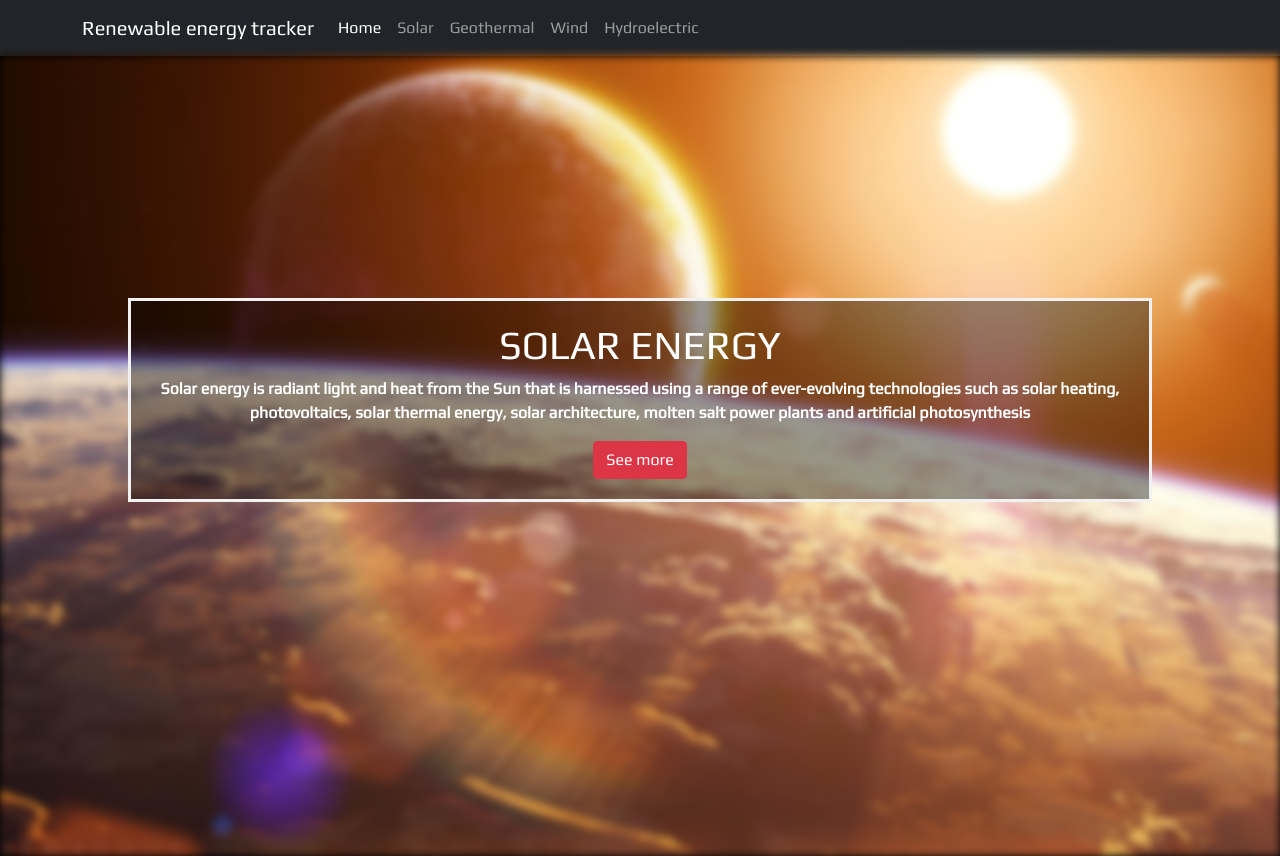
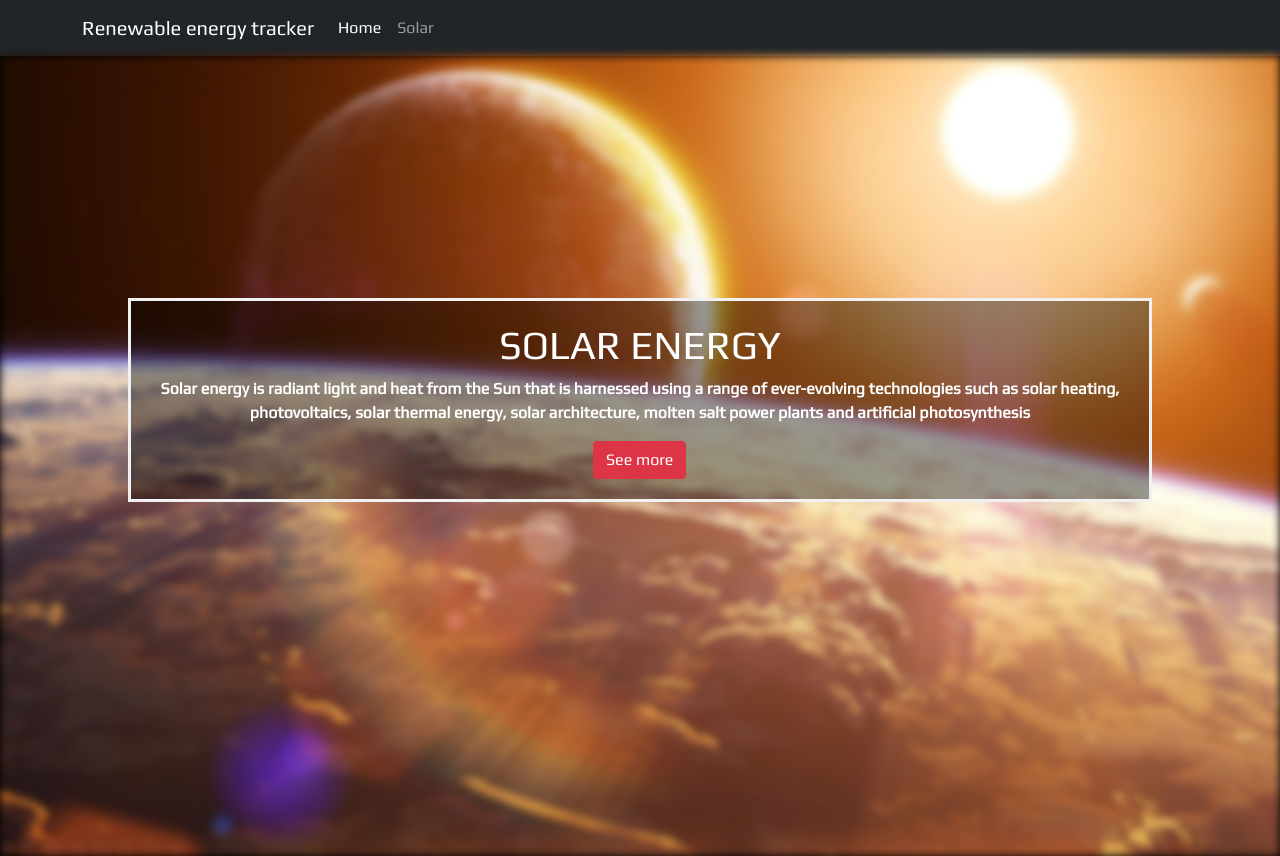
Before and after one commit to ripterdust/finalProyectWeatherEnglish, a React (Create React App) app in the folder it3-app/: page / in a window 1280 px wide. Built offline with nearby package versions, Linux system fonts and the light colour scheme.

Commit message:
Eliminadas las fuentes de energía inecesarias

```diff
--- a/it3-app/src/App.js
+++ b/it3-app/src/App.js
@@ -1,13 +1,11 @@
 import {
   BrowserRouter as Router,
   Route,
-  Switch
+  Switch,
+  Redirect
 } from 'react-router-dom';
-import { Geo } from './components/Geo';
-import { Hydro } from './components/Hydro';
 import { MainPage } from './components/MainPage';
 import { Navbar } from './components/Navbar';
-import { Wind } from './components/Wind';
 import { SolarRouter } from './routers/SolarRouter';
 
 export const App = () => {
@@ -17,11 +15,11 @@ export const App = () => {
 
         <Switch>
             <Route exact path='/' component={ MainPage } />
-            <Route path='/wind' component={Wind} />
-            <Route path='/geo' component={Geo} />
-            <Route path='/hydro' component={Hydro} />
             <Route path='/solar' component={SolarRouter} />
+
+            <Redirect to="/" />
         </Switch>
+
 
     </Router>
 
--- a/it3-app/src/components/Geo.js
+++ /dev/null
@@ -1,9 +0,0 @@
-import React from 'react'
-
-export const Geo = () => {
-    return (
-        <div>
-            Geo
-        </div>
-    )
-}
--- a/it3-app/src/components/Hydro.js
+++ /dev/null
@@ -1,9 +0,0 @@
-import React from 'react'
-
-export const Hydro = () => {
-    return (
-        <div>
-            Hydro
-        </div>
-    )
-}
--- a/it3-app/src/components/MainPage.js
+++ b/it3-app/src/components/MainPage.js
@@ -2,14 +2,14 @@ import React from 'react'
 import { Link } from 'react-router-dom'
 export const MainPage = () => {
     return (
-  <div className="siu">
+  <div className="siu animate__animated animate__fadeIn">
       <div className="backg">
       </div>
       <div className="bg-text">
       <h1>Solar Energy</h1>
     <p>Solar energy is radiant light and heat from the Sun that is harnessed using a range of ever-evolving technologies such as solar heating, photovoltaics, solar thermal energy,
         solar architecture, molten salt power plants and artificial photosynthesis</p>
-        <Link className="btn btn-danger" to="/solar">See more</Link>
+        <Link className="btn btn-danger animate__animated animate__bounce" to="/solar">See more</Link>
 
       </div>
 
--- a/it3-app/src/components/Navbar.js
+++ b/it3-app/src/components/Navbar.js
@@ -16,15 +16,6 @@ export const Navbar = () => {
                     <li className="nav-item">
                         <NavLink activeClassName="active" className="nav-link" to="/solar">Solar</NavLink>
                     </li>
-                    <li className="nav-item">
-                        <NavLink activeClassName="active" className="nav-link" to="/geo">Geothermal</NavLink>
-                    </li>
-                    <li className="nav-item">
-                        <NavLink activeClassName="active" className="nav-link" to="/wind">Wind</NavLink>
-                    </li>
-                    <li className="nav-item">
-                        <NavLink activeClassName="active" className="nav-link" to="/hydro">Hydroelectric</NavLink>
-                    </li>
                 </ul>
             </div>
         </div>
--- a/it3-app/src/components/Wind.js
+++ /dev/null
@@ -1,9 +0,0 @@
-import React from 'react'
-
-export const Wind = () => {
-    return (
-        <div>
-            Wind
-        </div>
-    )
-}
```
